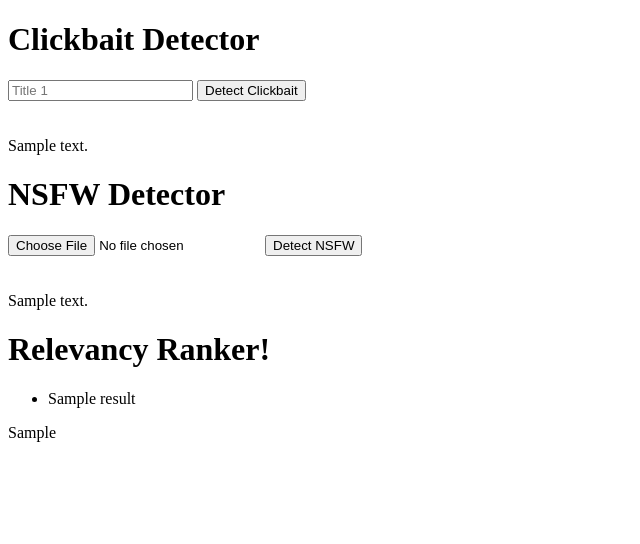
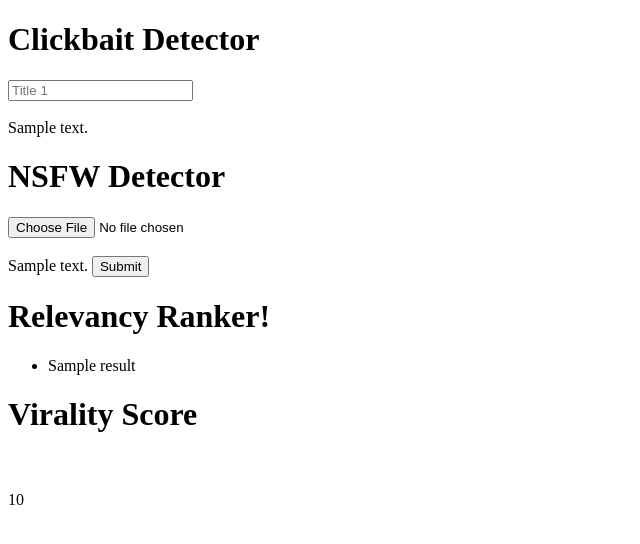
Before and after one commit to ShauryaS99/MLTube, a Flask app: template templates/index.html in a window 1280 px wide. Shown: the top 544 px of the page, without its empty margins (0-640 px from the left). Run offline with Flask 2, Linux system fonts and the light colour scheme; the template is opened without the code that fills it: most values are stand-ins (such as "Sample title", 1, 10 or a date in 2020); parts of the project's set-up code (start-up, migrations or seed data) failed here and were passed over.

Commit message:
prod one form

```diff
--- a/app.py
+++ b/app.py
@@ -34,12 +34,16 @@ def predict_clickbait_youtube():
     data = data[0]
     relevancy = scrape(data)
     new_predictions = clickbait_predictor_yt.predict(data)
-    return render_template('index.html', prediction_clickbait_youtube_text='Results Are:  $ {}'.format(new_predictions), relevancy_results=relevancy)
+    filestr = Image.open(request.files['filename'])
+    nsfw_score = predict_nsfw(filestr)
+    print(new_predictions)
+    print(type(new_predictions))
+    return render_template('index.html', prediction_clickbait_youtube_text='Results Are:  $ {}'.format(new_predictions), prediction_nsfw_text = nsfw_score, relevancy_results=relevancy)
 
-@app.route('/predict_nsfw',methods=['POST'])
-def predict_nsfw():
+# @app.route('/predict_nsfw',methods=['POST'])
+def predict_nsfw(filestr):
     # get data
-    filestr = Image.open(request.files['filename'])
+    # filestr = Image.open(request.files['filename'])
 
 
     #image = np.fromstring(r.data, np.uint8)
@@ -89,7 +93,11 @@ def predict_nsfw():
     # # output = {'new_predictions': new_predictions.tolist()}
     # # return jsonify(results=output)
     # return render_template('index.html', prediction_text='Results Are:  $ {}'.format(predictions[0]))
-    return render_template('index.html', prediction_nsfw_text='\tSFW score:\t{}\n\tNSFW score:\t{}'.format(*predictions[0]))
+    nsfw_score = '\tSFW score:\t{}\n\tNSFW score:\t{}'.format(*predictions[0])
+    print(nsfw_score)
+    print(type(nsfw_score))
+    return nsfw_score
+    # return render_template('index.html', prediction_nsfw_text='\tSFW score:\t{}\n\tNSFW score:\t{}'.format(*predictions[0]))
 
 def scrape(title):
     # get data
--- a/templates/index.html
+++ b/templates/index.html
@@ -8,30 +8,41 @@
 
 <body>
  <div class="login">
-   <h1>Clickbait Detector</h1>
 
    <!-- Main Input For Receiving Query to our ML -->
-   <form action="{{ url_for('predict_clickbait_youtube')}}"method="post">
+   <form action="{{ url_for('predict_clickbait_youtube')}}"method="post" enctype="multipart/form-data">
+    <h1>Clickbait Detector</h1>
     <input type="text" name="title1" placeholder="Title 1" required="required" />
-    <button type="submit" class="btn btn-primary btn-block btn-large">Detect Clickbait</button>
+<!--     <button type="submit" class="btn btn-primary btn-block btn-large">Detect Clickbait</button>
+ -->
+    <br>
+    <br>
+    {{ prediction_clickbait_youtube_text }}
+
+    <h1>NSFW Detector</h1>
+
+    <input type="file" id="myFile" name="filename">
+    <br>
+    <br>
+    {{ prediction_nsfw_text }}
+    <button type="submit" name="submit">Submit</button>
   </form>
 
- <br>
- <br>
- {{ prediction_clickbait_youtube_text }}
 
- 	<h1>NSFW Detector</h1>
+
+ 	<!-- <h1>NSFW Detector</h1> -->
 
      <!-- Main Input For Receiving Query to our ML -->
-    <form action="{{ url_for('predict_nsfw')}}"method="post" enctype="multipart/form-data">
+    <!-- <form action="{{ url_for('predict_nsfw')}}"method="post" enctype="multipart/form-data">
     	<input type="file" id="myFile" name="filename">
       <button type="submit" name="submit">Detect NSFW</button>
+
     </form>
 
    <br>
    <br>
    {{ prediction_nsfw_text }}
-
+ -->
   <h1>Relevancy Ranker!</h1>
    <ul>
      {% for result in relevancy_results %}
@@ -47,7 +58,12 @@
 
    <br>
    <br>
-    -->{{ relevancy_results3 }}
+    -->
+  <h1>Virality Score</h1>
+    <br>
+    <br>
+    {{ score }}
+
 
 
  </div>
```
